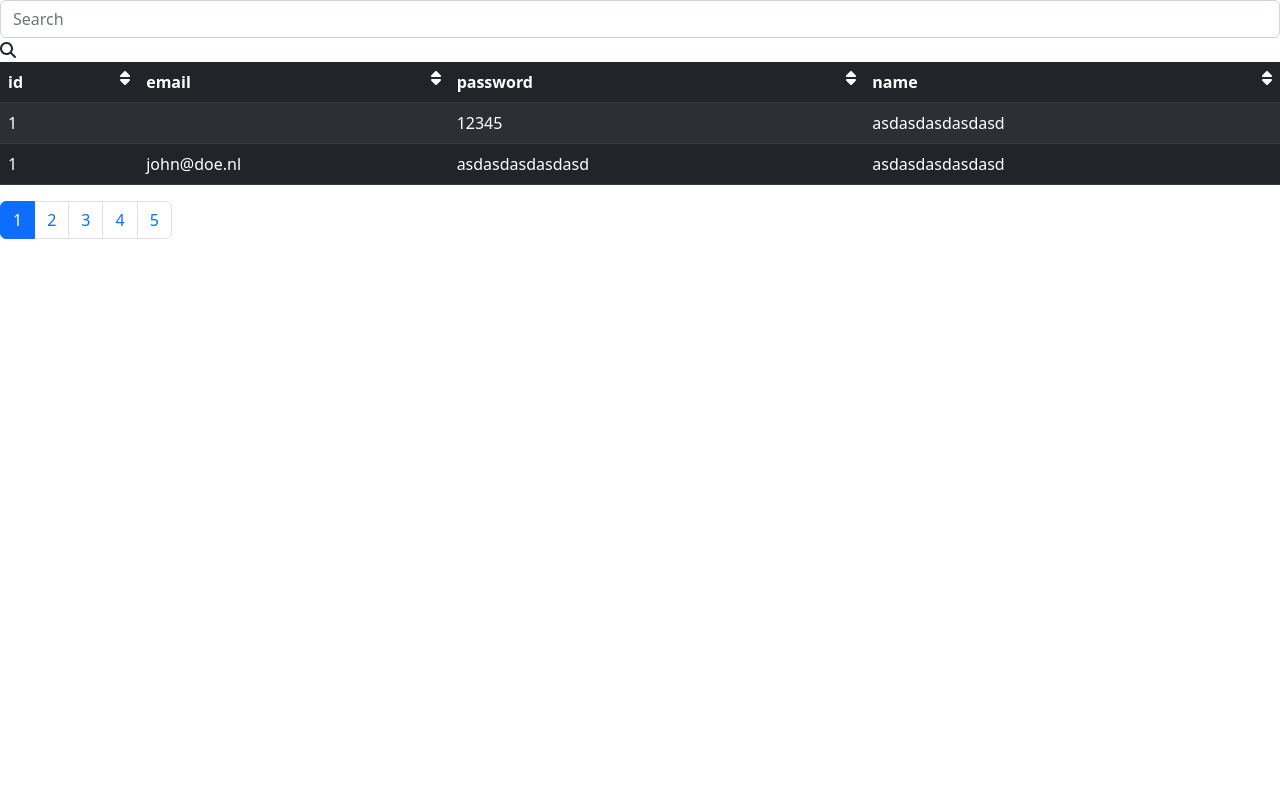
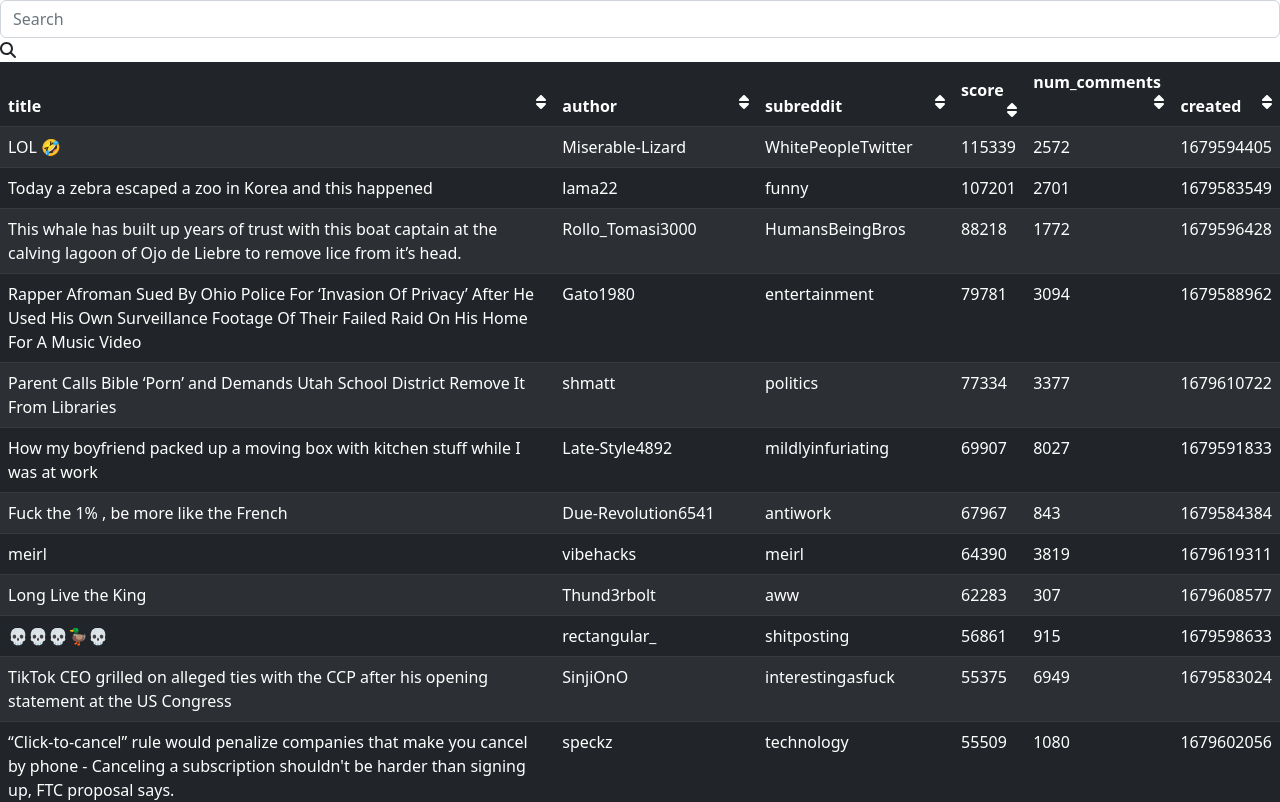
Before and after one commit to Kevink12341/customReactTable, a React (Create React App) app: page / in a window 1280 px wide. Shown: the top 802 px of the page. Built offline with nearby package versions, Linux system fonts and the light colour scheme.

Commit message:
bugfix pagination

```diff
--- a/src/components/ArrToTable.tsx
+++ b/src/components/ArrToTable.tsx
@@ -31,6 +31,7 @@
   public static defaultProps ={
       limit: 50
   }
+  maxLimitPages: number =  1
 
   constructor(props: Props) {
     super(props);
@@ -164,9 +165,10 @@
     if(rowsPerPage != 1 ){
       pages = rowsPerPage
     };
+    this.maxLimitPages = pages
 
     if(pages){
-      data = data.slice(paginationIndex*limiter-1, paginationIndex*limiter+1)
+      data = data.slice((paginationIndex-1)*limiter, (paginationIndex)*limiter)
     };
     console.log(data, limiter,paginationIndex,  "log")
 
@@ -227,7 +229,8 @@
     if(this.state.paginationIndex){
       active = this.state.paginationIndex
     };
-    for(let number=1; number <= 5; number++){
+
+    for(let number=1; number <= this.maxLimitPages; number++){
       items.push(
         <Pagination.Item key={number} active={number=== active}>
           {number}
--- a/src/index.tsx
+++ b/src/index.tsx
@@ -15,7 +15,7 @@
 
 root.render(
   <React.StrictMode>
-    <ArrToTable data={users} limit={2} variant="dark" striped hover />
+    <ArrToTable data={data} variant="dark" striped hover />
   </React.StrictMode>
 );
 
```
